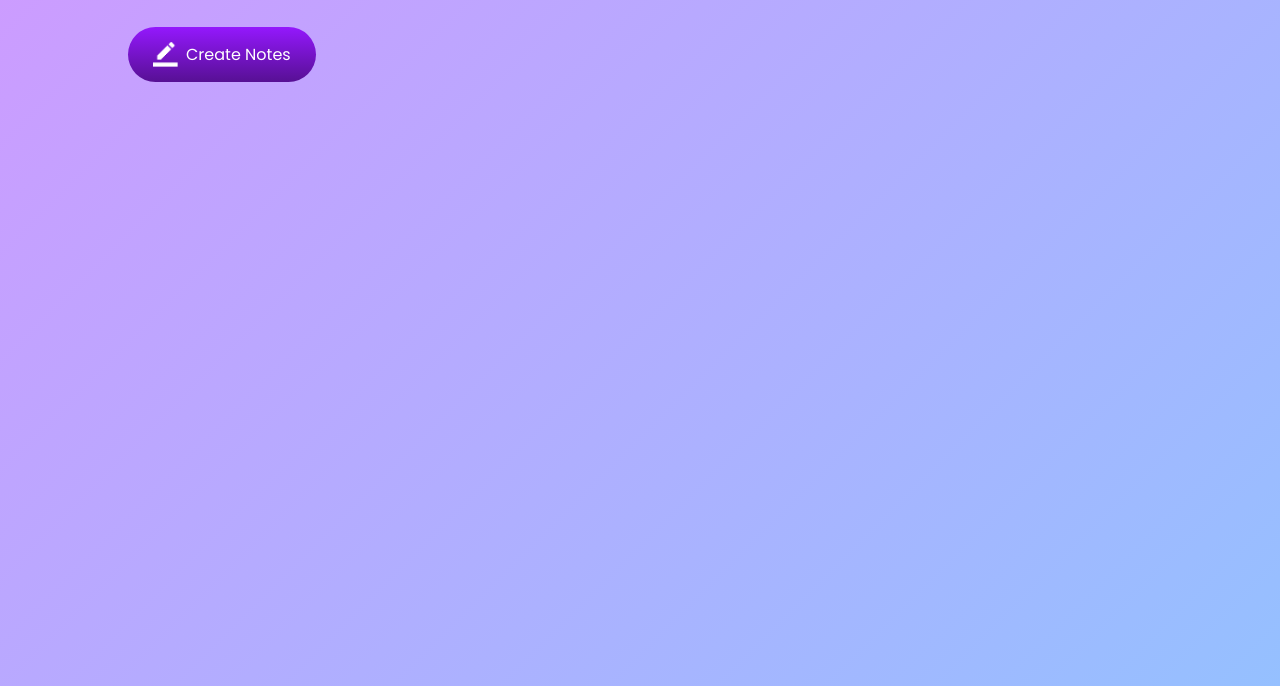
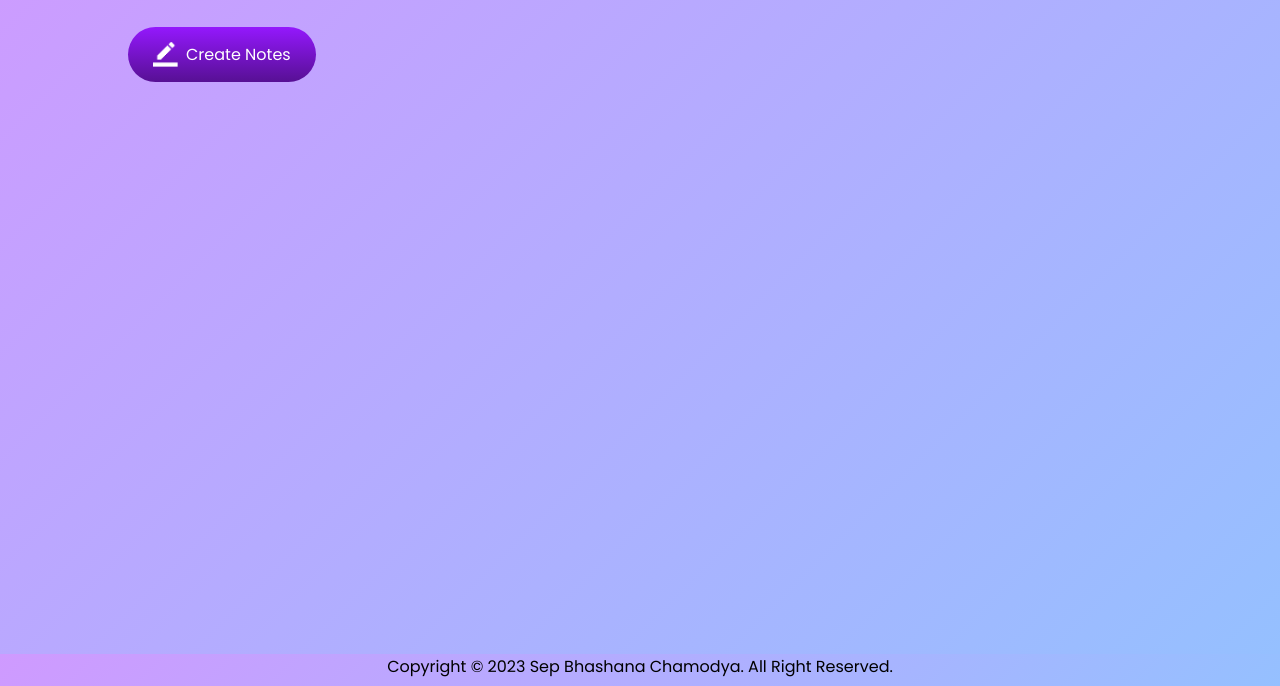
Before and after one commit to bhashana99/note-app-js, a plain HTML site: page index.html in a window 1280 px wide. Shown: the part 114-800 px from the top of the page. Drawn offline with Linux system fonts and the light colour scheme.

Commit message:
add footer

```diff
--- a/index.html
+++ b/index.html
@@ -17,6 +17,9 @@
         </div>
     </div>
 
+    <footer>
+        <p>Copyright &#169; 2023 Sep  Bhashana Chamodya. All Right Reserved. </p>
+    </footer>
 
     <script src="./script.js"></script>
 </body>
--- a/style.css
+++ b/style.css
@@ -9,7 +9,7 @@
 
 .container{
     width: 100%;
-    min-height: 100vh;
+    min-height: 96vh;
     background: linear-gradient(135deg,#cf9aff,#95c0ff);
     color: #fff;
     padding-top: 4%;
@@ -71,3 +71,12 @@
     right: 15px;
     cursor: pointer;
 }
+
+footer{
+    height: 4vh;
+    background: linear-gradient(135deg,#cf9aff,#95c0ff);
+}
+
+footer p{
+    text-align: center;
+}
```
